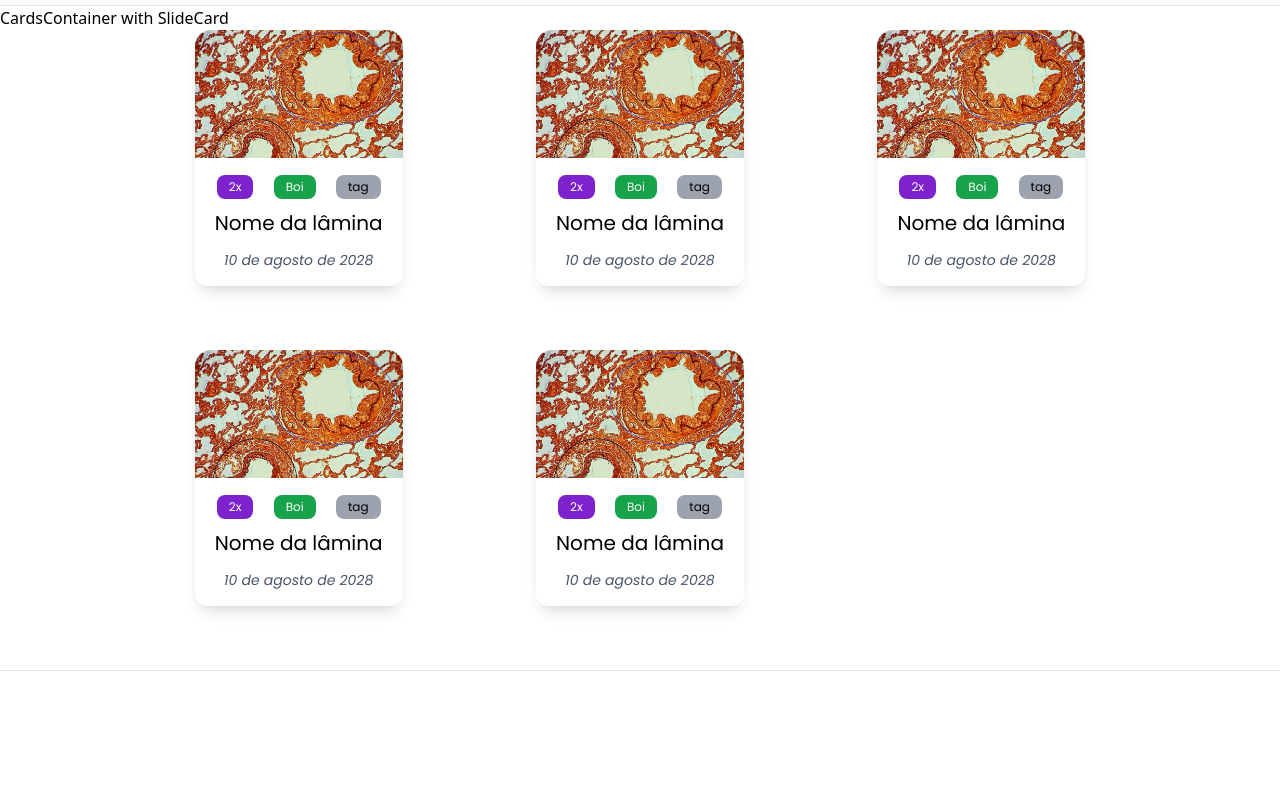
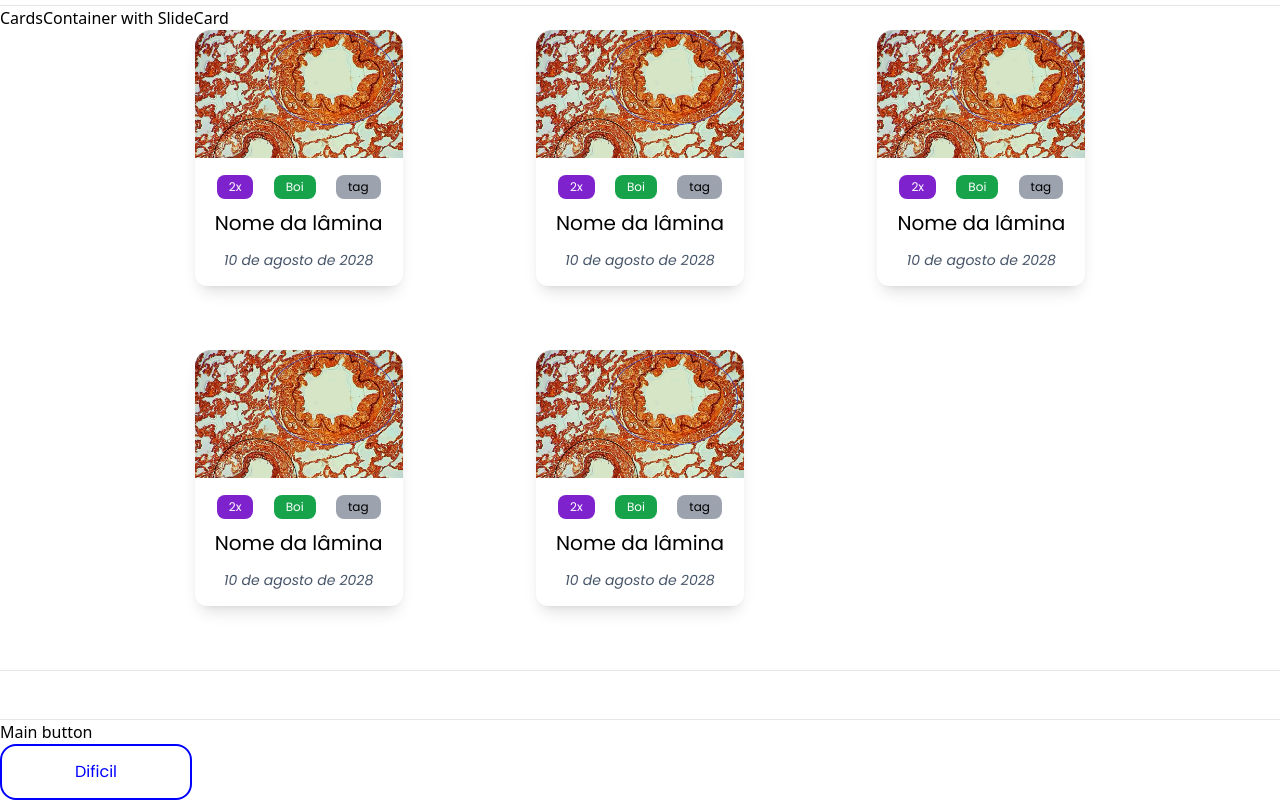
Before and after one commit to fabricadesoftware-ifc/fabricaHistologia_frontend, a Vue app: page /test-components in a window 1280 px wide. Shown: the part 789-1589 px from the top of the page. Before the commit the page ends 1484 px from the top, so only its background shows below. Built offline with nearby package versions, Linux system fonts and the light colour scheme.

Commit message:
feat button and props text

```diff
--- /dev/null
+++ b/src/components/MainButton.vue
@@ -0,0 +1,31 @@
+<script setup>
+import { defineProps } from 'vue';
+const props = defineProps({
+    text: {
+        type: String,
+        required: true,
+    },
+    background: {
+        type: String,
+        required: true
+    },
+    stroke: {
+        type:Boolean,
+        required: true
+    },
+    color: {
+        type: String,
+        required: true
+    },
+})
+</script>
+<template>
+    <button class="rounded-2xl w-48 h-14 font-poppins" :style="{background:props.background}" v-if="stroke == false">
+
+        <p :style="{color:props.color}">{{ text }}</p>
+    </button>
+    <button class="rounded-2xl w-48 h-14 font-poppins" style="border: 2px solid;" :style="{background:'transparent'}, {'border-color': props.color}" v-else >
+        <p :style="{color:props.color}">{{ text }}</p>
+    </button>
+
+</template>
--- a/src/views/tests/ComponentsView.vue
+++ b/src/views/tests/ComponentsView.vue
@@ -7,6 +7,7 @@ import BackButton from '../../components/BackButton.vue';
 import DefaultTitle from '@/components/DefaultTitle.vue';
 import CardsContainer from '@/components/CardsContainer.vue';
 import SlideCard from '@/components/SlideCard.vue';
+import MainButton from '../../components/MainButton.vue';
 
 const objs = ref([
     {name: 'Nome da lâmina', date: ['10', 'agosto', '2028'], tags: [{color: 'text-white', background: 'bg-purple-700', content: '2x'}, {color: 'text-white', background: 'bg-green-600', content: 'Boi'}, {color: 'text-black', background: 'bg-gray-400', content: 'tag'} ]},
@@ -78,5 +79,9 @@ const datas_AdditionalInfo = [
         </CardsContainer>
         <hr>
         <br>
+        <br>
+        <hr>
+        <p>Main button</p>
+        <MainButton text="Dificil" :background="'red'" :stroke="true" :color="'blue'" />
     </main>
 </template>
```
